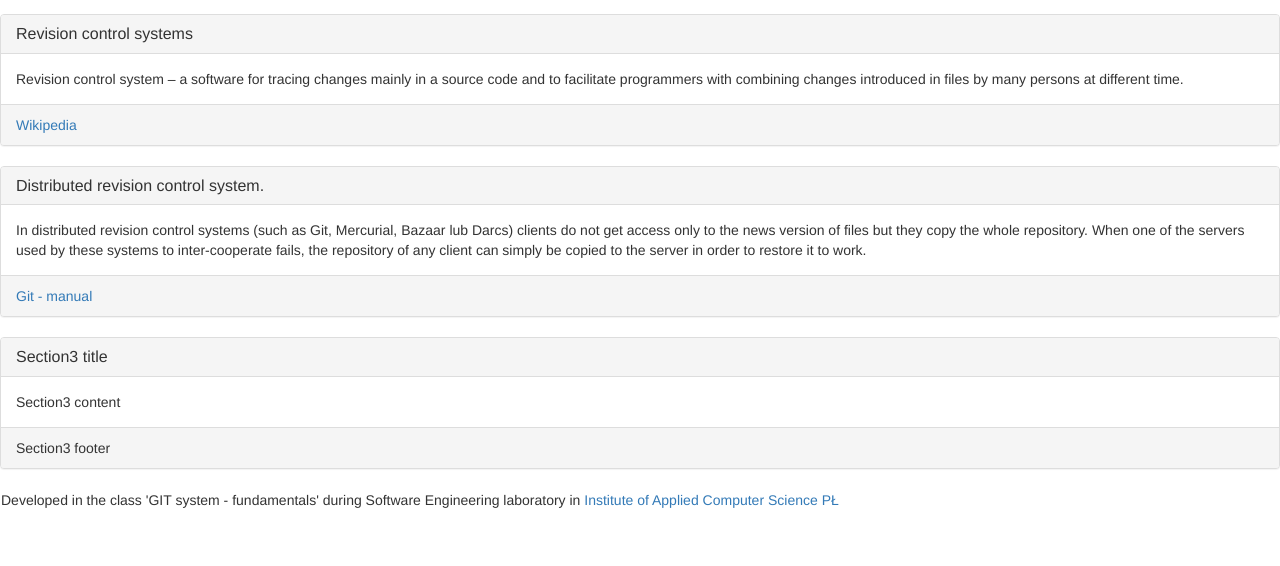
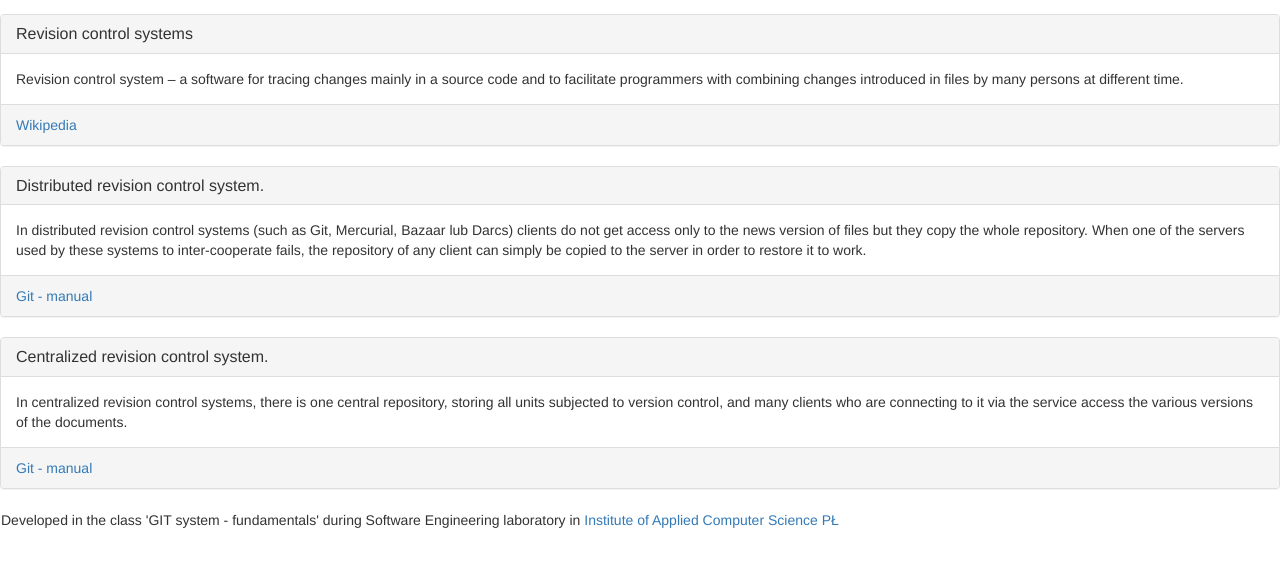
Before and after one commit to tonycoscujuela/pretest, a plain HTML site: page index.html in a window 1280 px wide. Shown: the part 58-624 px from the top of the page. Drawn offline with nearby package versions, Linux system fonts and the light colour scheme.

Commit message:
New section body and footer

```diff
--- a/index.html
+++ b/index.html
@@ -40,13 +40,13 @@
 		</section>
 		<section id="section3" class="panel panel-default">
 		<div class="panel-heading">
-    		<h3 class="panel-title">Section3 title</h3>
+    		<h3 class="panel-title">Centralized revision control system.</h3>
   		</div>
   		<div class="panel-body">
-	    	Section3 content
+	    	In  centralized revision control systems, there is one central repository, storing all units subjected to version control, and many clients who are connecting to it via the service access the various versions of the documents.
 	  	</div>
 		<footer class="panel-footer">
-			Section3 footer
+			<a href="http://git-scm.com/book/en/Getting-Started-About-Version-Control#Centralized-Version-Control-Systems">Git - manual</a>
 		</footer>
 </section>
 		<footer  class="navbar">
```
